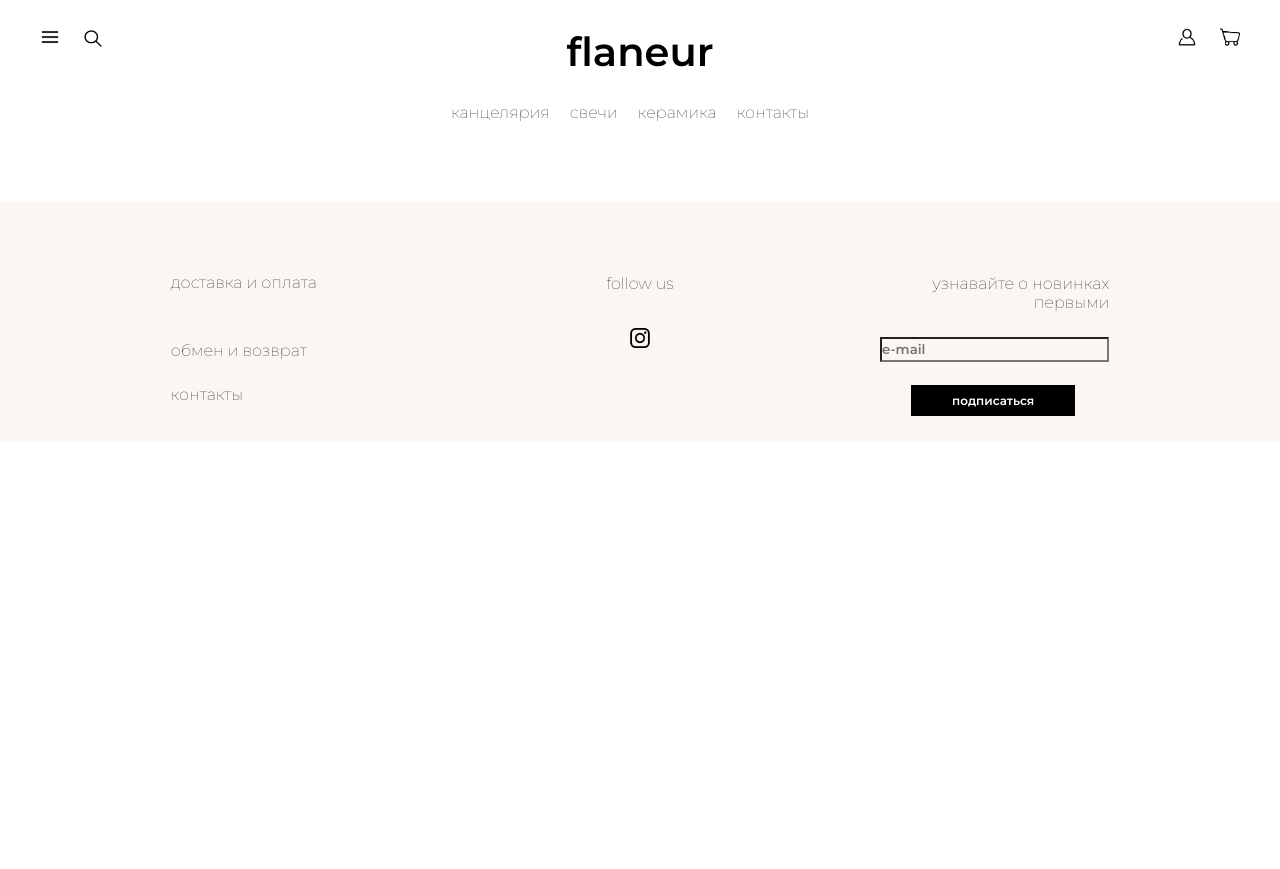
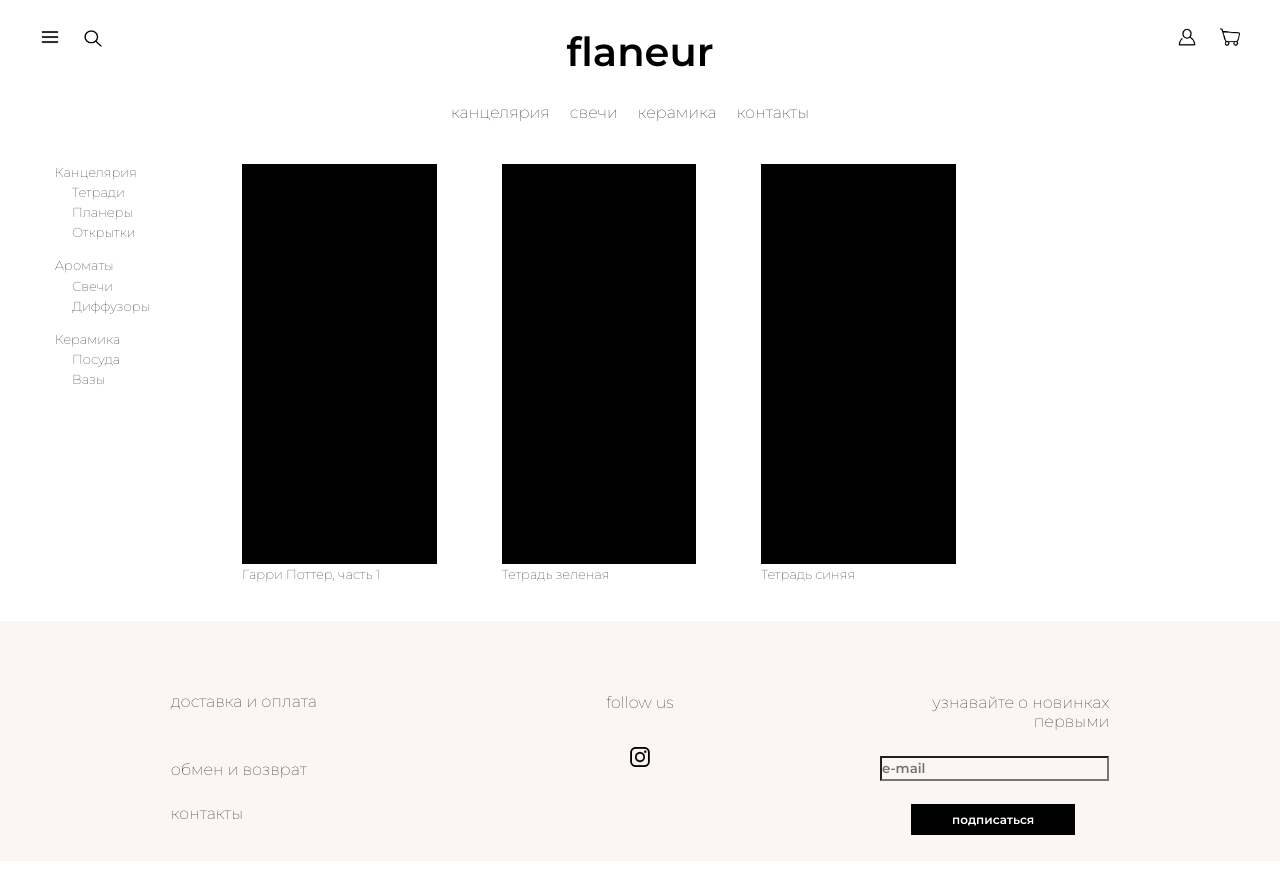
Before and after one commit to veliKerril/HouseholdProductsOnlineShop, a Django app: page /products/ in a window 1280 px wide. Before the commit the page ends 416 px from the top, so only its background shows below. Run offline with Django 3.2, Linux system fonts and the light colour scheme; data comes from the database, SQL or seed files in the repository; some libraries are stand-ins or nearby versions.

Commit message:
Layout 1.1
1) Catalog page added

```diff
--- a/prototype3/myshop3/shop/static/css/styles.css
+++ b/prototype3/myshop3/shop/static/css/styles.css
@@ -464,7 +464,7 @@ body {
 	font-size: 13px;
 	position: absolute;
 	/*left: 50px;*/
-	left: 23%;
+	left: 190%;
 	color: black;
 	text-decoration: none;
 	/*top: 60px;
@@ -475,7 +475,7 @@ body {
 	font-size: 13px;
 	position: absolute;
 	/*left: 70px;*/
-	left: 33%;
+	left: 250%;
 	color: black;
 	list-style-type: none;
 	text-decoration: none;
@@ -484,70 +484,70 @@ body {
 #l1 {
 	position: absolute;
 	top: 110px;
-	top: 5%;
+	top: 0%;
 	/*left: 50px;*/
 }
 
 #l2 {
 	position: absolute;
 	top: 130px;
-	top: 8%;
+	top: 6%;
 	/*left: 50px;*/
 }
 
 #l3 {
 	position: absolute;
 	top: 150px;
-	top: 11%;
+	top: 12%;
 	/*left: 50px;*/
 }
 
 #l4 {
 	position: absolute;
 	top: 170px;
-	top: 14%;
+	top: 18%;
 	/*left: 50px;*/
 }
 
 #l5 {
 	position: absolute;
 	top: 210px;
-	top: 20%;
+	top: 28%;
 	/*left: 50px;*/
 }
 
 #l6 {
 	position: absolute;
 	top: 230px;
-	top: 23%;
+	top: 34%;
 	/*left: 50px;*/
 }
 
 #l7 {
 	position: absolute;
 	top: 250px;
-	top: 26%;
+	top: 40%;
 	/*left: 50px;*/
 }
 
 #l8 {
 	position: absolute;
 	top: 290px;
-	top: 32%;
+	top: 50%;
 	/*left: 50px;*/
 }
 
 #l9 {
 	position: absolute;
 	top:310px;
-	top: 35%;
+	top: 56%;
 	/*left: 50px;*/
 }
 
 #l10 {
 	position: absolute;
 	top: 330px;
-	top: 38%;
+	top: 62%;
 	/*left: 50px;*/
 }
 
@@ -997,3 +997,97 @@ body {
 	transform: rotate(45deg);
 	cursor: pointer;
 }
+
+.product-list {
+	text-decoration: none;
+	color: black;
+	padding-left: 0px;
+	font-size: 13px;
+}
+
+
+
+.products-block {
+	display: grid;
+	grid-template-columns: 1fr 1fr 1fr 1fr;
+	/*justify-content: center;*/
+	/*align-items: center;*/
+	/*text-align: center;*/
+	padding-left: 50px;
+
+}
+
+.poduct-img {
+	width: 75%;
+	height: 400px;
+	background: black;
+	/*display: flex;
+  	justify-content: center;
+  	align-items: center;*/
+}
+
+.product-block {
+	/*display: flex;
+  	justify-content: center;
+  	align-items: center;*/
+}
+
+.list-and-catalog1 {
+	display: grid;
+	grid-template-columns: 15% 1fr;
+}
+
+.list-and-product-description {
+	display: grid;
+	grid-template-columns: 15% 1fr 1fr ;
+	grid-template-areas: "box15 box25 box35";
+}
+
+.list-of-categories1 {
+	grid-area: box15;
+	border: 5px solid yellow;
+}
+
+.poduct-img1 {
+	grid-area: box25;
+
+	height: 300px;
+	width: 150px;
+	border: 5px solid pink;
+}
+
+.product-decription {
+	grid-area: box35;
+	border: 5px solid red;
+}
+
+.descr, .price {
+	font-size: 13px;
+}
+
+/*.descr-name {
+	font-weight: medium;
+}*/
+
+.list1 {
+	display: flex;
+	list-style-type: none;
+
+}
+
+.list1 li {
+	list-style-type: none;
+}
+
+.lists-title1, .lists-subtitle1 {
+	text-decoration: none;
+	color: black;
+	font-size: 13px;
+	list-style-type: none;
+}
+
+.list-title1 {
+	padding-left: 50px;
+	list-style-type: none;
+	color: red;
+}
--- a/prototype3/myshop3/shop/templates/shop/base.html
+++ b/prototype3/myshop3/shop/templates/shop/base.html
@@ -45,16 +45,16 @@
 
   <nav class="menu">
     <div class="nav-link-wrapped">
-      <a href="#" id="chancellery">канцелярия</a>
+      <a href="{% url 'shop:product_list' %}" id="chancellery">канцелярия</a>
     </div>
     <div class="nav-link-wrapped">
-      <a href="candles.html">свечи</a>
+      <a href="{% url 'shop:product_list' %}">свечи</a>
     </div>
     <div class="nav-link-wrapped">
-      <a href="ceramics.html">керамика</a>
+      <a href="{% url 'shop:product_list' %}">керамика</a>
     </div>
     <div class="nav-link-wrapped">
-      <a href="contacts.html">контакты</a>
+      <a href="{% url 'shop:product_list' %}">контакты</a>
     </div>
   </nav>
   </div>
@@ -83,6 +83,8 @@
     </div>
     </div>
   </div>
+  {% block details %} {% endblock %}
+  {% block catalog %} {% endblock %}
   {% block photos-content %}
   <!-- <div class="categories-photo">
     <div class="ceramics">
--- a/prototype3/myshop3/shop/templates/shop/product/list.html
+++ b/prototype3/myshop3/shop/templates/shop/product/list.html
@@ -1,8 +1,29 @@
 {% extends "shop/base.html" %}
 
-{% block content %}
-    <h1>Список всех продуктов</h1>
+{% block catalog %}
+<div class="list-and-catalog1">
+	<div class="list-of-categories">
+		<nav id="list">
+			<li><a id="l1" class="lists-title" href="">Канцелярия</a></li>
+			<li><a id="l2" class="lists-subtitle" href="">Тетради</a></li>
+			<li><a id="l3" class="lists-subtitle" href="">Планеры</a></li>
+			<li><a id="l4" class="lists-subtitle" href="">Открытки</a></li>
+			<li><a id="l5" class="lists-title" href="">Ароматы</a></li>
+			<li><a id="l6" class="lists-subtitle" href="">Свечи</a></li>
+			<li><a id="l7" class="lists-subtitle" href="">Диффузоры</a></li>
+			<li><a id="l8" class="lists-title" href="">Керамика</a></li>
+			<li><a id="l9" class="lists-subtitle" href="">Посуда</a></li>
+			<li><a id="l10" class="lists-subtitle" href="">Вазы</a></li>
+		</nav>
+	</div>
+    <div class="products-block">
         {% for product in products %}
-                <br><a href="{{ product.get_absolute_url }}">• {{ product.name }}</a></br>
+        	<div class="product-block">
+        		<div class="poduct-img"></div>
+                <a class="product-list" href="{{ product.get_absolute_url }}"> {{ product.name }}</a></br>
+
+            </div>
         {% endfor %}
+    </div>
+</div>
 {% endblock %}
```
Also changed, not shown: 4 other files.
